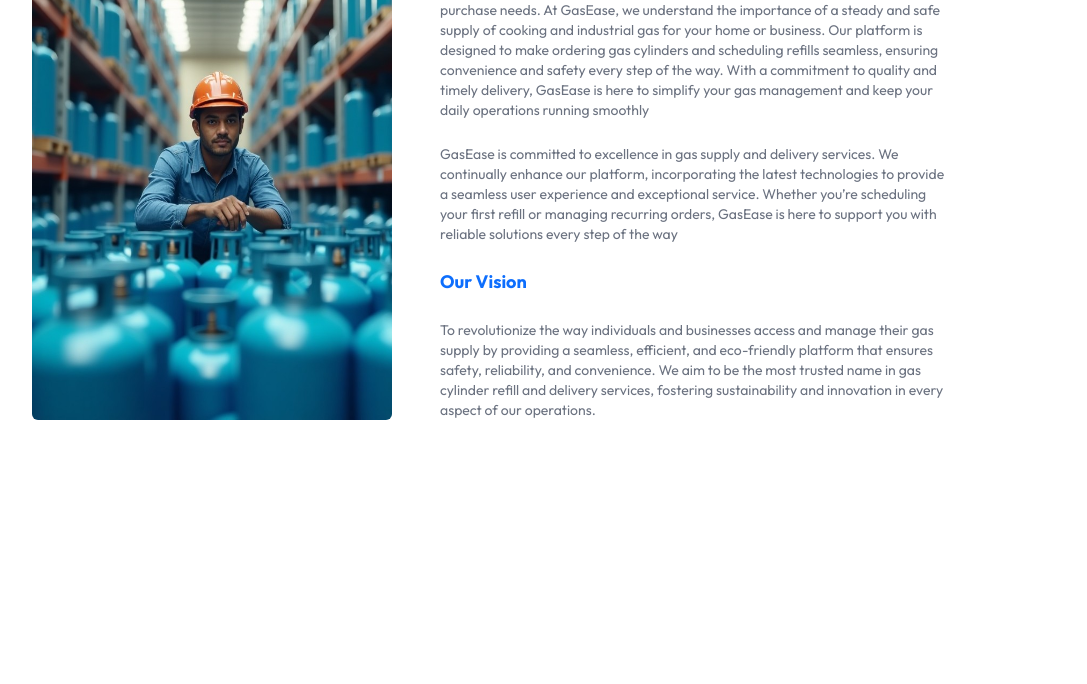
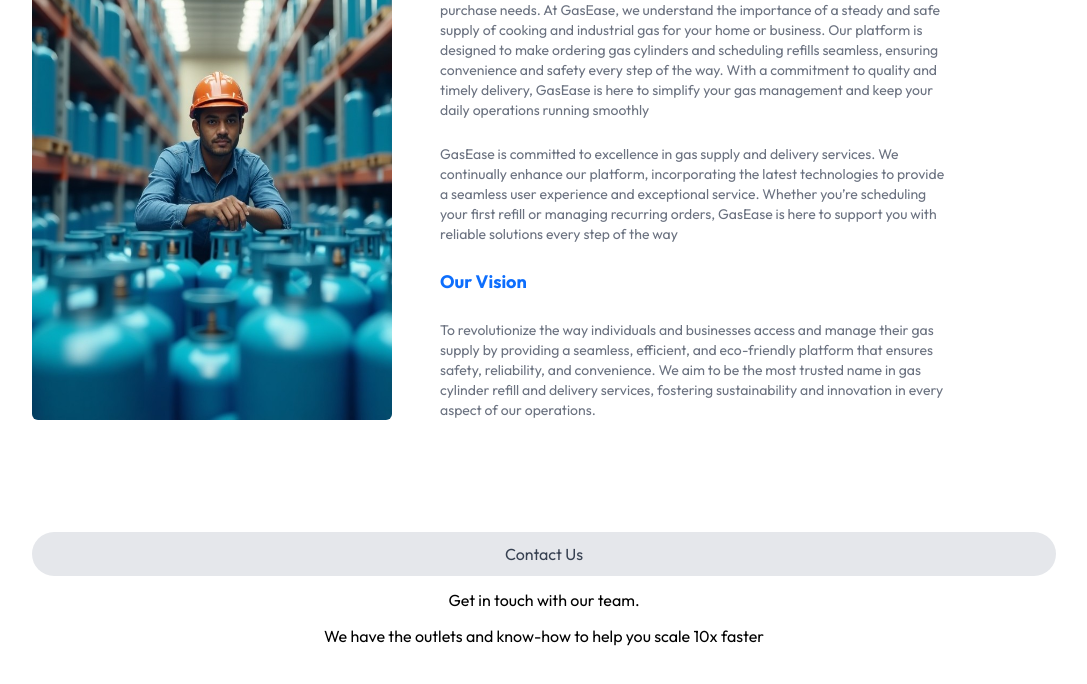
Before and after one commit to gasbygasplc/Supply-Chain-Management-for-Gas-By-Bas-PLC, a React (Vite) app in the folder frontend/: page / in a window 1280 px wide. Shown: the part 1687-2371 px from the top of the page, without its empty margins (96-1183 px from the left). Built offline with nearby package versions, Linux system fonts and the light colour scheme.

Commit message:
Add Contact Us section with styling and import contact icon

```diff
--- a/frontend/src/Components/ContactUs.jsx
+++ b/frontend/src/Components/ContactUs.jsx
@@ -1,11 +1,27 @@
 import React from 'react'
+import { asstets } from '../assets/Assets'
 
 const ContactUs = () => {
 
   return (
 
-    <section id='contact-us'>
+    <section id='contact-us' className='py-3 md:py-8'>
 
+        <div className='text-center flex flex-col gap-3'>
+
+            <p className='py-[10px] px-[18px] bg-gray-200 rounded-full text-gray-700'>Contact Us</p>
+
+            <h1>Get in touch with our team.</h1>
+
+            <p>We have the outlets and know-how to help you scale 10x faster</p>
+
+        </div>
+
+        <div>
+
+
+
+        </div>
 
     </section>
 
--- a/frontend/src/assets/Assets.js
+++ b/frontend/src/assets/Assets.js
@@ -2,7 +2,8 @@ import logo from './Logo.svg'
 import header_image from './Header_Image.svg'
 import bucket_icon from './add_shopping_cart.svg'
 import payment from './payments.svg';
-import about_us from './about.jpeg'
+import about_us from './about.jpeg';
+import contact_us from './contact-us.svg'
 
 export const asstets = {
 
@@ -10,6 +11,7 @@ export const asstets = {
     bucket_icon,
     header_image,
     payment,
-    about_us
+    about_us,
+    contact_us
 
 }
```
Also changed, not shown: frontend/src/assets/contact-us.svg (added).
